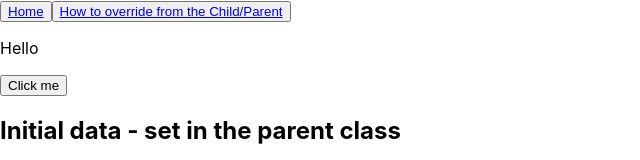
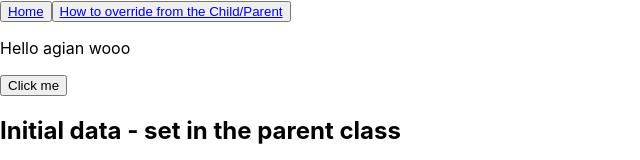
Before and after one commit to patelkarishma10/kubernetes-quad, a React (Create React App) app in the folder client/: page /Unit in a window 1280 px wide. Shown: the top 160 px of the page, without its empty margins (0-640 px from the left). Built offline with nearby package versions, Linux system fonts and the light colour scheme.

Commit message:
Update Router.js

```diff
--- a/client/src/Router.js
+++ b/client/src/Router.js
@@ -19,7 +19,7 @@ function RoutingExample() {
             <Link to="/Unit">How to override from the Child/Parent</Link>
           </button>
 
-<p>Hello</p>
+<p>Hello agian wooo</p>
 
         <Route exact path="/" />
         <Route path="/Unit" component={Unit} />
```
